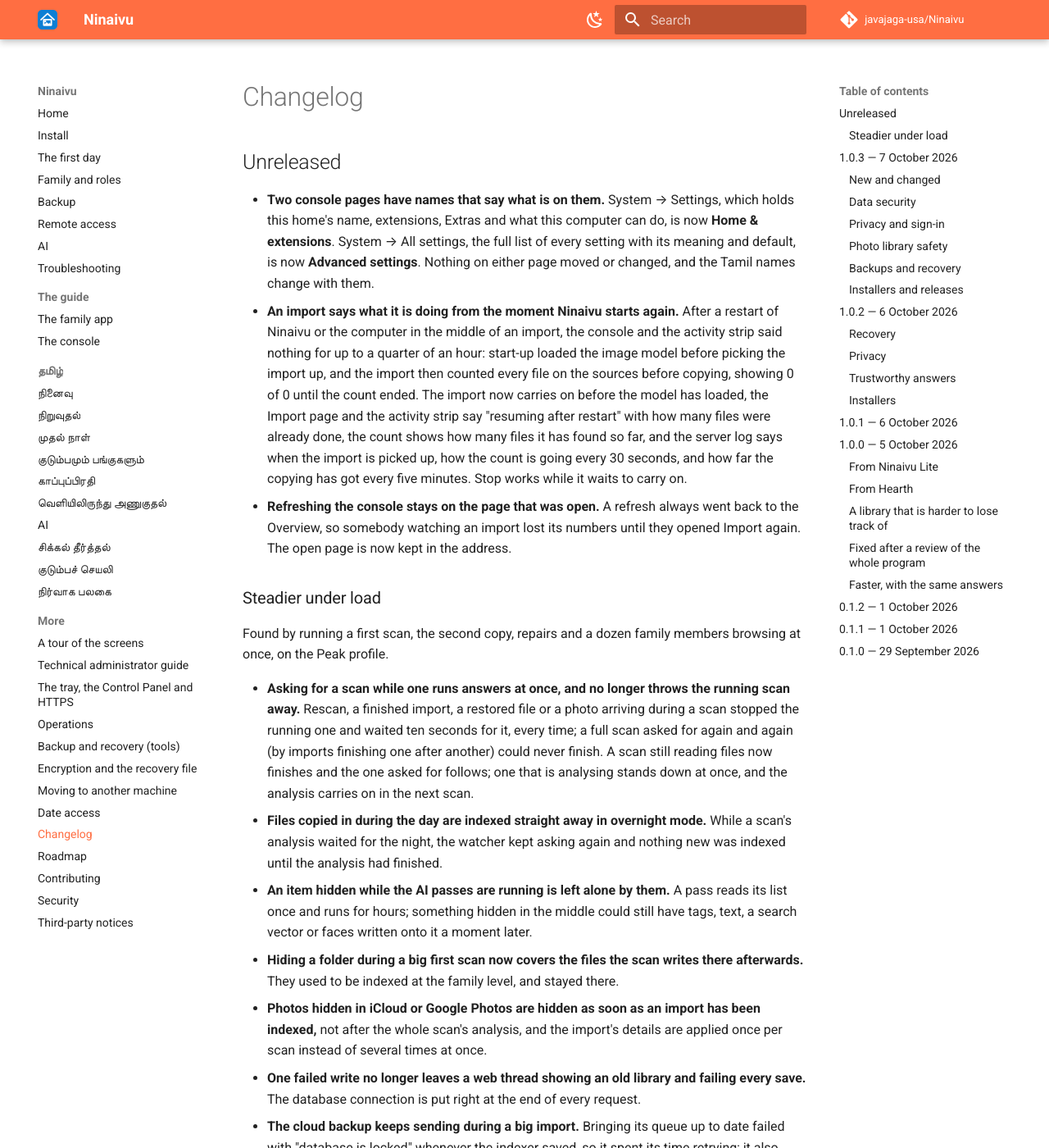
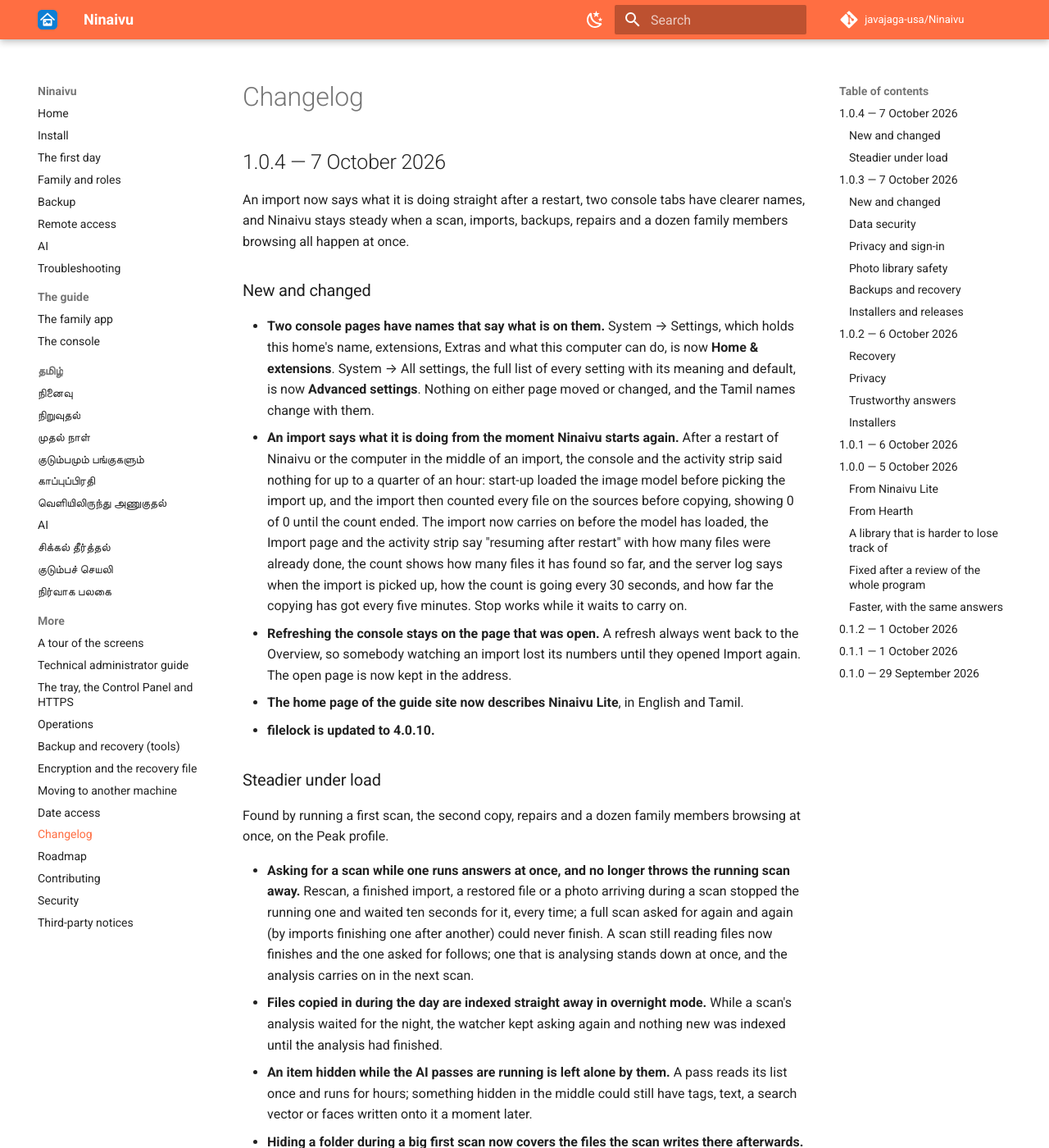
Before and after one commit to javajaga-usa/Ninaivu, an MkDocs documentation site: the page built from docs/CHANGELOG.md, in a window 1280 px wide and 1400 px high. Shown: the whole window at 82% size. Built offline with MkDocs 1.6.1 and Material for MkDocs 9.7.7, drawn with Linux system fonts in a browser that asks for light colours; comment, search, counter and statistics services are not loaded.

Commit message:
Release 1.0.4: fold Unreleased into the changelog and bump the version
Co-Authored-By: Claude Opus 5.5 (1M context) <noreply@anthropic.com>
Claude-Session: https://claude.ai/code/session_01VY76zAArPchDSwfKhi7pjF

```diff
--- a/docs/CHANGELOG.md
+++ b/docs/CHANGELOG.md
@@ -1,10 +1,16 @@
 # Changelog
 
-## Unreleased
+## 1.0.4 — 7 October 2026
+
+An import now says what it is doing straight after a restart, two console tabs have clearer names, and Ninaivu stays steady when a scan, imports, backups, repairs and a dozen family members browsing all happen at once.
+
+### New and changed
 
 - **Two console pages have names that say what is on them.** System → Settings, which holds this home's name, extensions, Extras and what this computer can do, is now **Home & extensions**. System → All settings, the full list of every setting with its meaning and default, is now **Advanced settings**. Nothing on either page moved or changed, and the Tamil names change with them.
 - **An import says what it is doing from the moment Ninaivu starts again.** After a restart of Ninaivu or the computer in the middle of an import, the console and the activity strip said nothing for up to a quarter of an hour: start-up loaded the image model before picking the import up, and the import then counted every file on the sources before copying, showing 0 of 0 until the count ended. The import now carries on before the model has loaded, the Import page and the activity strip say "resuming after restart" with how many files were already done, the count shows how many files it has found so far, and the server log says when the import is picked up, how the count is going every 30 seconds, and how far the copying has got every five minutes. Stop works while it waits to carry on.
 - **Refreshing the console stays on the page that was open.** A refresh always went back to the Overview, so somebody watching an import lost its numbers until they opened Import again. The open page is now kept in the address.
+- **The home page of the guide site now describes Ninaivu Lite**, in English and Tamil.
+- **filelock is updated to 4.0.10.**
 
 ### Steadier under load
 
--- a/ninaivu/__init__.py
+++ b/ninaivu/__init__.py
@@ -46,7 +46,7 @@ from flask import Flask, g, jsonify, request
 from .server.config import Config
 from . import extensions
 
-__version__ = "1.0.3"
+__version__ = "1.0.4"
 APP_NAME = "Ninaivu"
 TAGLINE = "Your family's media, at home."
 #: Who holds the copyright, shown in About and the console. The licence stays
```
Also changed, not shown: README.md (+1 -1 lines), docs/index.md (+1 -1 lines), 4 other files.
